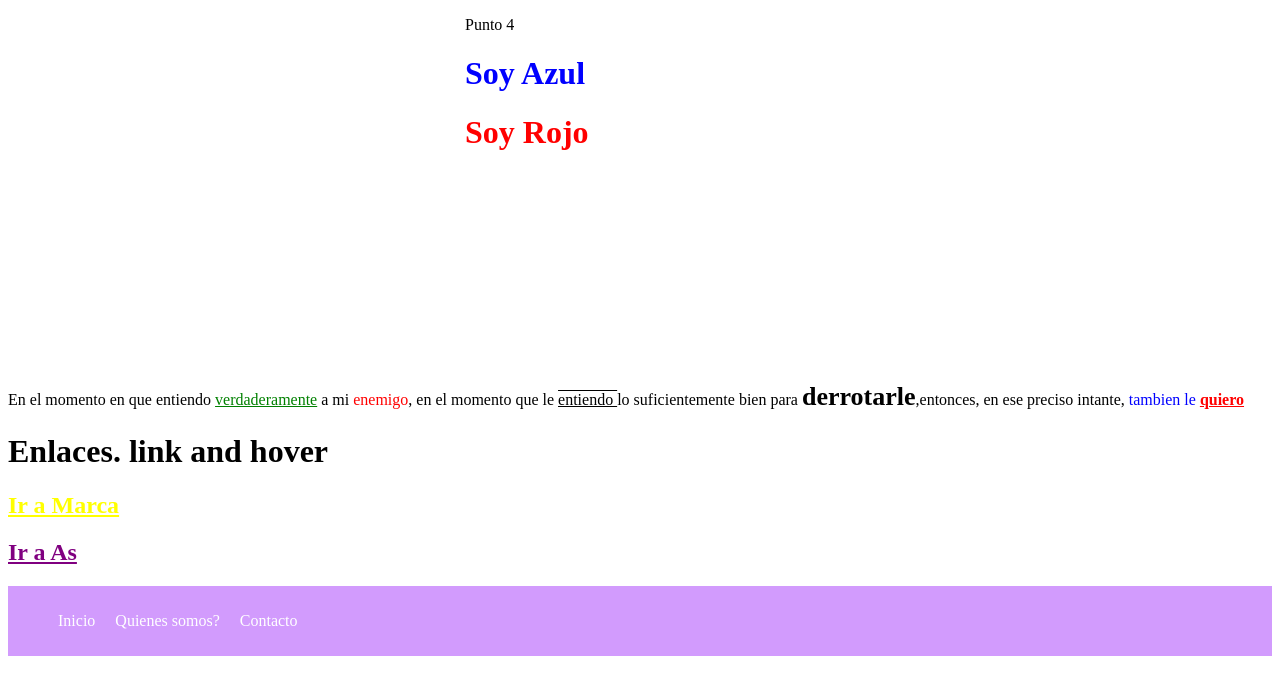
After one commit to claupa120/proyectoAtenea, a PHP site: page /TallerFrontEnd/Punto4.html in a window 1280 px wide. The commit adds this page. Shown: the top 695 px of the page. Run offline with PHP 8.4, Linux system fonts and the light colour scheme.

Commit message:
anexo la carpeta del desarrolo actividad 5

```diff
--- /dev/null
+++ b/TallerFrontEnd/Punto4.html
@@ -0,0 +1,54 @@
+<!DOCTYPE html>
+<html lang="en">
+<head>
+    <meta charset="UTF-8">
+    <meta http-equiv="X-UA-Compatible" content="IE=edge">
+    <meta name="viewport" content="width=device-width, initial-scale=1.0">
+    <link rel="stylesheet" href="css/style.css">
+    <title>Document</title>
+</head>
+<body>
+    <div id="div">
+        <p>
+        Punto 4
+        </p>
+        <h1 class="azul">
+        Soy Azul
+        </h1>
+        <h1 class="rojo">
+        Soy Rojo
+
+        </h1>
+        </div>
+<!-- punto 5         -->
+<p>
+    En el momento en que entiendo <u class="a">verdaderamente</u> a mi <span class="b">enemigo</span>, en el momento que le <span class="c">entiendo </span>lo suficientemente bien para <b>derrotarle</b>,entonces, en ese preciso intante, <span span class="d">tambien le</span>  <span span class="e">quiero</span>
+    </p>
+    <!-- punto 6     -->
+    <h1>
+        Enlaces. link and hover
+        </h1>
+        <h2 class="a6">
+        Ir a Marca
+        </h2>
+        <h2 class="a7">
+        Ir a As
+        </h2>
+        <!-- punto 7 -->
+        <nav class="p7-nav">
+            <ul>
+            <li>
+            <a href="#">Inicio</a>
+
+            </li>
+            <li>
+              <a href="#">Quienes somos?</a>
+            </li>
+            <li>
+              <a href="#">Contacto</a>
+            </li>
+            </ul>
+
+            </nav>
+</body>
+</html>
--- /dev/null
+++ b/TallerFrontEnd/css/style.css
@@ -0,0 +1,114 @@
+/* punto 4 */
+#div{
+    width: 350px;
+    height: 350px;
+    margin: 0 auto;
+    }
+    .azul{
+      color:blue;
+    }
+    .rojo{
+      color:red;
+
+    }
+    /* punto 5 */
+    .a{
+        color:green;
+
+      }
+      .b{
+        color:red;
+      }
+      .c{
+        text-decoration: underline overline;
+      }
+      b{
+        font-size: 26px;
+
+      }
+      .d{
+        color:blue;
+      }
+      .e{
+        color:red;
+        font-weight:bold;
+        text-decoration: underline;
+      }
+      /* punto 6 */
+      .a6{
+        color:yellow;
+        text-decoration:underline;
+
+      }
+      .a7{
+        color:purple;
+         text-decoration:underline;
+      }
+      /* punto 7 */
+      .p7-nav{
+        background-color:#d29bfd;
+
+      }
+      .p7-nav ul{
+        display:inline-flex;
+      }
+      .p7-nav li{
+        padding:10px;
+        list-style:none;
+
+      }
+      .p7-nav li a{
+        text-decoration:none;
+        color:white;
+      }
+      .p7-nav li:hover{
+         background-color:blue;
+
+      }
+      /* punto 8 */
+      <table class="p_8_table">
+<tr>
+<thead>
+  <td>EDAD</td>
+  <td>PESO</td>
+  </thead>
+</tr>
+<tr>
+  <td>40</td>
+  <td>78</td>
+</tr>
+<tr>
+  <td>53</td>
+  <td>76</td>
+</tr>
+<td colspan="2">
+  En el momento en que entiendo verdaderamente a mi enemigo, en el momento que le entiendolo suficientemente bien para derrotarle,entonces, en ese preciso intante, tambien le quiero
+</td>
+
+</table>
+/* punto 8 */
+.p_8_table{
+    background-color:yellow;
+    border: 1px dotted;
+    border-bottom: 1px red dashed;
+    border-spacing:0px;
+  }
+  .p_8_table thead td{
+   text-align: center;
+   color:red;
+   font-style:italic;
+   font-size:15px;
+   text-transform:uppercase;
+   font-weight:bold;
+   font-family:arial;
+
+  }
+  .p_8_table thead td::first-letter{
+    font-size:22px;
+  }
+  .p_8_table td{
+
+    border: 1px dotted;
+  }
+
+/* punto 9   */
--- a/css/cats.css
+++ b/css/cats.css
@@ -331,6 +331,7 @@ footer .container__footer {
   footer .footer__figure {
     width: 150px;
     height: 150px;
+
   }
 
   footer .footer__figure img {
@@ -362,6 +363,7 @@ footer .container__footer {
   footer .footer__description {
     width: 40%;
     text-align: center;
+
   }
 
   footer .description__title {
```
Also changed, not shown: TallerFrontEnd/css/punto10.css (added, +72 -0 lines), TallerFrontEnd/punto10.html (added, +13 -0 lines), TallerFrontEnd/punto11.html (added, +73 -0 lines), TallerFrontEnd/punto12.html (added, +178 -0 lines), TallerFrontEnd/punto9.html (added, +36 -0 lines), TallerFrontEnd/puntoa3.html (added, +133 -0 lines), 1 other file.
